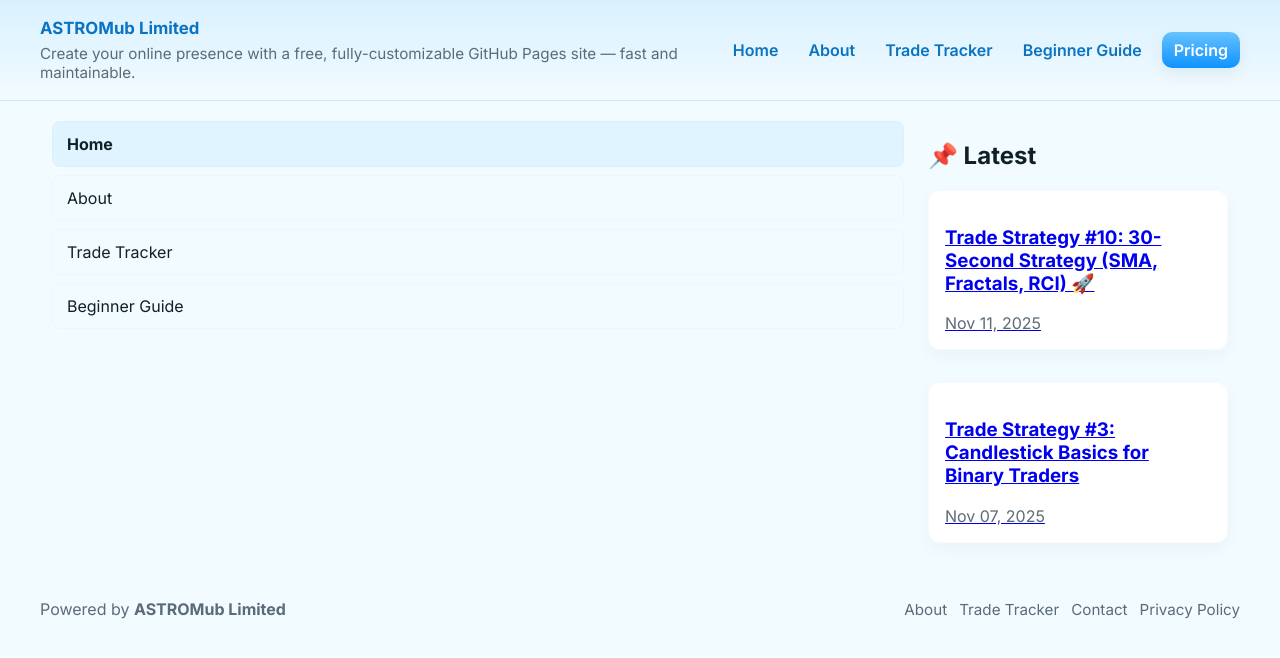
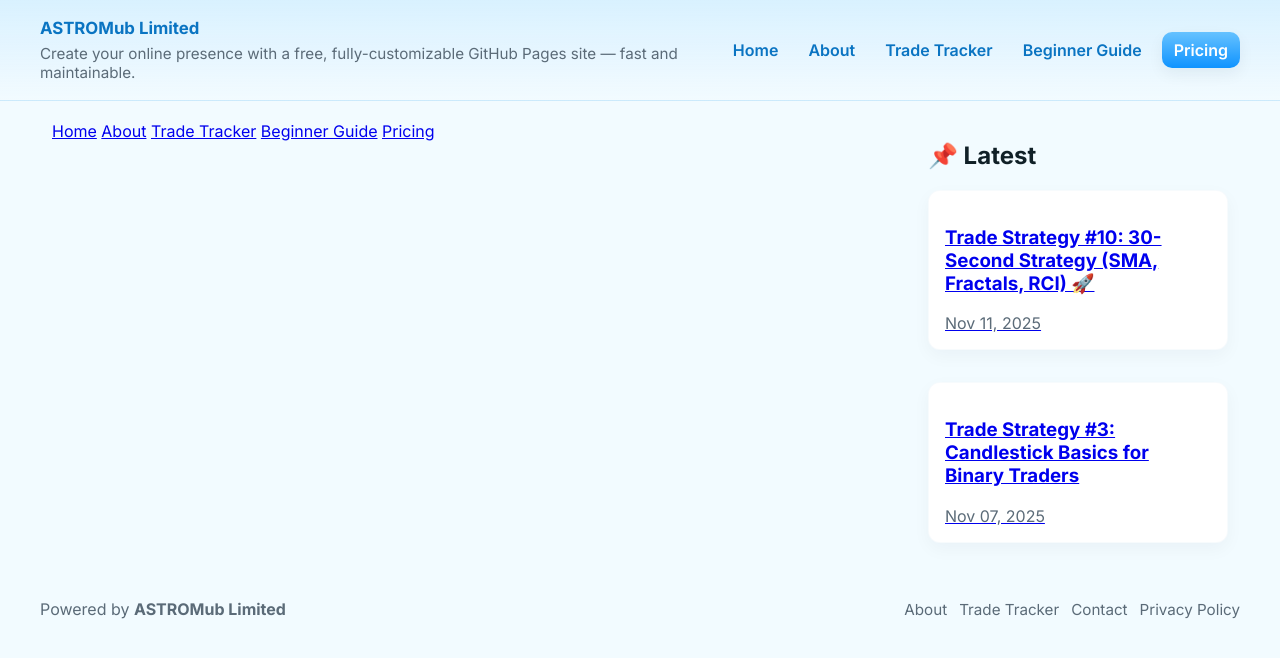
Before and after one commit to astromub/silver-umbrella, a Jekyll site: the page built from index.md, in a window 1280 px wide. Shown: the top 658 px of the page. Built offline with Jekyll 4.4.1, drawn with Linux system fonts in a browser that asks for light colours.

Commit message:
Update sidebar.html

```diff
--- a/_includes/sidebar.html
+++ b/_includes/sidebar.html
@@ -1,13 +1,5 @@
-<aside class="sidebar">
-    <nav>
-        <ul>
-            <li{% if page.url == '/' %} class="active"{% endif %}><a href="{{ site.baseurl }}/">Home</a></li>
-
-            <li{% if page.url == '/about/' %} class="active"{% endif %}><a href="{{ site.baseurl }}/about/">About</a></li>
-
-            <li{% if page.url == '/trade-tracker/' %} class="active"{% endif %}><a href="{{ site.baseurl }}/trade-tracker/">Trade Tracker</a></li>
-
-            <li{% if page.url == '/beginner-guide/' %} class="active"{% endif %}><a href="{{ site.baseurl }}/beginner-guide/">Beginner Guide</a></li>
-        </ul>
-    </nav>
-</aside>
+<a href="{{ site.baseurl | default: '/' }}/">Home</a>
+<a href="{{ site.baseurl | default: '/' }}/about.html">About</a>
+<a href="{{ site.baseurl | default: '/' }}/trade-tracker/">Trade Tracker</a>
+<a href="{{ site.baseurl | default: '/' }}/beginner-guide/">Beginner Guide</a>
+<a href="{{ site.baseurl | default: '/' }}/pricing.html">Pricing</a>
```
